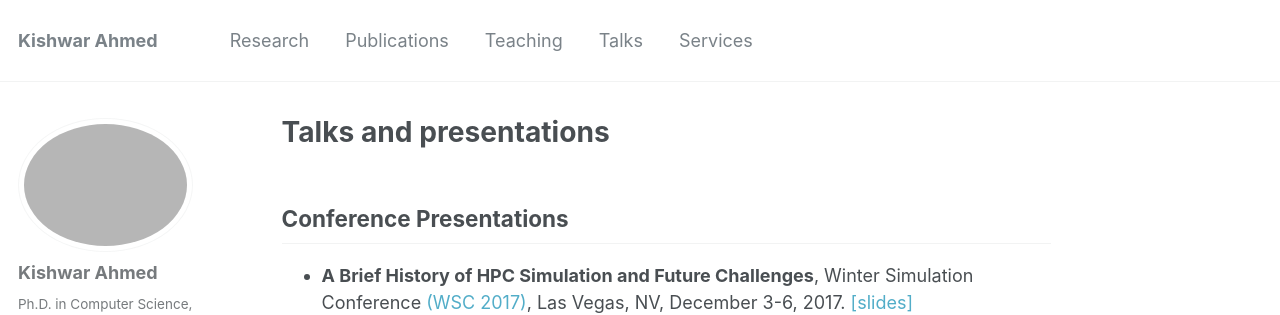
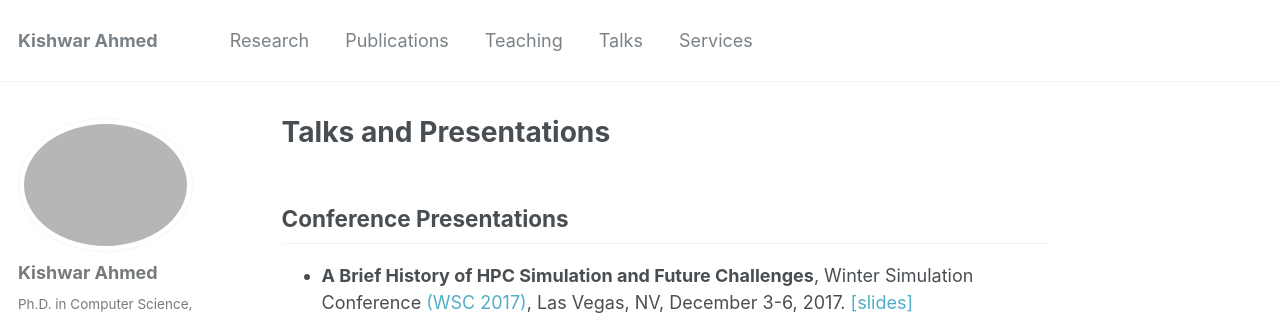
Before and after one commit to kishwarbd/kishwarbd.github.io, a Jekyll site: the page built from _pages/talks.md, in a window 1280 px wide and 900 px high. Shown: the top 315 px of the window. Built offline with Jekyll 4.4.1, drawn with Linux system fonts in a browser that asks for light colours; some web fonts are replaced.

Commit message:
more updates.

```diff
--- a/_pages/talks.md
+++ b/_pages/talks.md
@@ -1,5 +1,5 @@
 ---
-title: "Talks and presentations"
+title: "Talks and Presentations"
 permalink: /talks/
 author_profile: true
 ---
```
Also changed, not shown: 2 other files.
